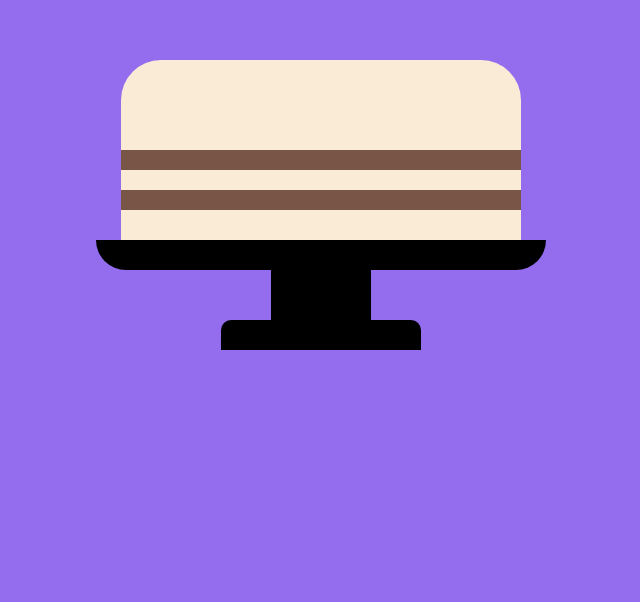
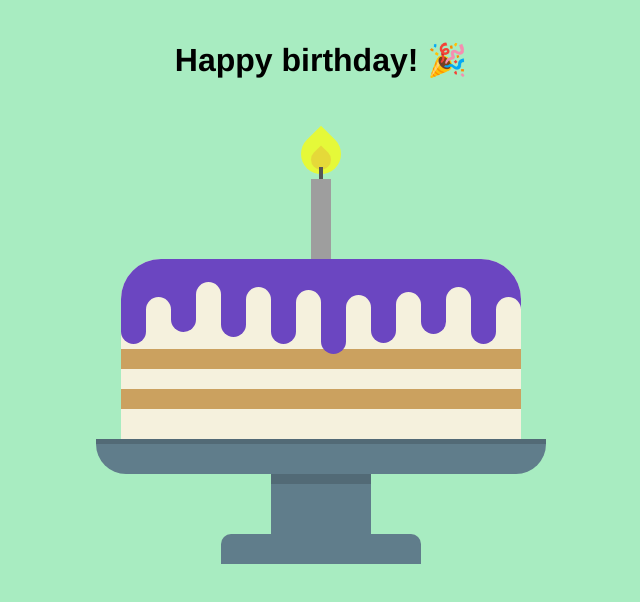
Before and after one commit to baumannzone/pure-css-cake, a Vue app: page / in a window 1280 px wide. Shown: the top 602 px of the page, without its empty margins (319-959 px from the left). Built offline with nearby package versions, Linux system fonts and the light colour scheme.

Commit message:
feat: cake :bowtie:

```diff
--- a/src/App.vue
+++ b/src/App.vue
@@ -1,6 +1,5 @@
 <template>
   <div id="app">
-    <!--    <img alt="Vue logo" src="./assets/logo.png" />-->
     <CssCake />
   </div>
 </template>
@@ -18,7 +17,7 @@ export default {
 
 <style lang="stylus">
 body
-  background-color #946def
+  background-color #a8ecc1
 
 #app
   display flex
@@ -26,5 +25,5 @@ body
   font-family Avenir, Helvetica, Arial, sans-serif
   -webkit-font-smoothing antialiased
   -moz-osx-font-smoothing grayscale
-  margin-top 60px
+  margin-top 20px
 </style>
--- a/src/components/CssCake.vue
+++ b/src/components/CssCake.vue
@@ -1,10 +1,20 @@
 <template>
-  <div class="birthday-cake">
-    <div class="cake"></div>
-    <div class="base">
-      <div class="base-1"></div>
-      <div class="base-2"></div>
-      <div class="base-3"></div>
+  <div>
+    <h1>Happy birthday! 🎉</h1>
+    <div class="birthday-cake">
+      <div class="candle">
+        <div class="fire">
+          <div class="inner-fire"></div>
+        </div>
+      </div>
+      <div class="cake">
+        <div class="top"></div>
+      </div>
+      <div class="base">
+        <div class="base-1"></div>
+        <div class="base-2"></div>
+        <div class="base-3"></div>
+      </div>
     </div>
   </div>
 </template>
@@ -16,7 +26,64 @@ export default {
 </script>
 
 <style lang="stylus">
+base-color = #607d8b
+base-border-color = darken(base-color, 15%)
+
+cake-color = #f5f1dd
+cake-lines-color = #cba15f
+
+chocolate-color = #6b46c1
+
+candle-color = #9e9e9e
+
+h1
+  text-align center
+  margin-bottom 100px
+
 .birthday-cake
+  margin-top 50px
+  .candle
+    position relative
+    width 20px
+    height 80px
+    background-color candle-color
+    margin 0 auto
+
+    &:after
+      content ''
+      position absolute
+      top -12px
+      left calc(50% - 2px)
+      width 4px
+      height 12px
+      background-color #555
+
+    .fire
+      position absolute
+      opacity .7
+      background yellow
+      width 40px
+      height 40px
+      margin-top -45px
+      transform rotate(45deg)
+      left calc(50% - 20px)
+      border-top-right-radius 30px
+      border-bottom-left-radius 30px
+      border-bottom-right-radius 30px
+
+    .inner-fire
+      position relative
+      opacity .5
+      background orange
+      width 20px
+      height 20px
+      top 14px
+      left 14px
+      border-top-right-radius 30px
+      border-bottom-left-radius 30px
+      border-bottom-right-radius 30px
+
+
   .cake
     position relative
     width 400px
@@ -24,7 +91,7 @@ export default {
     margin 0 auto
     border-top-left-radius 40px
     border-top-right-radius 40px
-    background-color antiquewhite
+    background-color cake-color
 
     &:after,
     &:before
@@ -32,7 +99,7 @@ export default {
       position absolute
       width 400px
       height 20px
-      background-color #795548
+      background-color cake-lines-color
       bottom 0
 
     &:after
@@ -41,12 +108,55 @@ export default {
     &:before
       margin-bottom 70px
 
+    .top
+      position relative
+      width 400px
+      height 50px
+      border-top-left-radius 40px
+      border-top-right-radius 40px
+      background-color chocolate-color
+
+      &:before
+        content ''
+        position absolute
+        width 25px
+        height 45px
+        top 40px
+        border-bottom-left-radius 40px
+        border-bottom-right-radius 40px
+        background-color chocolate-color
+        box-shadow 50px -12px chocolate-color,
+        100px -7px chocolate-color,
+        150px 0 chocolate-color,
+        200px 10px chocolate-color,
+        250px -1px chocolate-color,
+        300px -10px chocolate-color,
+        350px 0px chocolate-color
+
+      &:after
+        content ''
+        position absolute
+        width 25px
+        height 45px
+        top 38px
+        left 25px
+        border-top-left-radius 50px
+        border-top-right-radius 50px
+        background-color cake-color
+        box-shadow 50px -15px cake-color,
+        100px -10px cake-color,
+        150px -7px cake-color,
+        200px -2px cake-color,
+        250px -5px cake-color,
+        300px -10px cake-color,
+        350px 0px cake-color
 
   .base
     .base-1
       width 450px
       height 30px
-      background-color black
+      background-color base-color
+      border-top 5px solid base-border-color
       border-bottom-left-radius 30px
       border-bottom-right-radius 30px
 
@@ -54,7 +164,8 @@ export default {
       width 100px
       height 50px
       margin 0 auto
-      background-color black
+      border-top 10px solid base-border-color
+      background-color base-color
 
     .base-3
       width 200px
@@ -62,5 +173,5 @@ export default {
       margin 0 auto
       border-top-left-radius 10px
       border-top-right-radius 10px
-      background-color black
+      background-color base-color
 </style>
```
